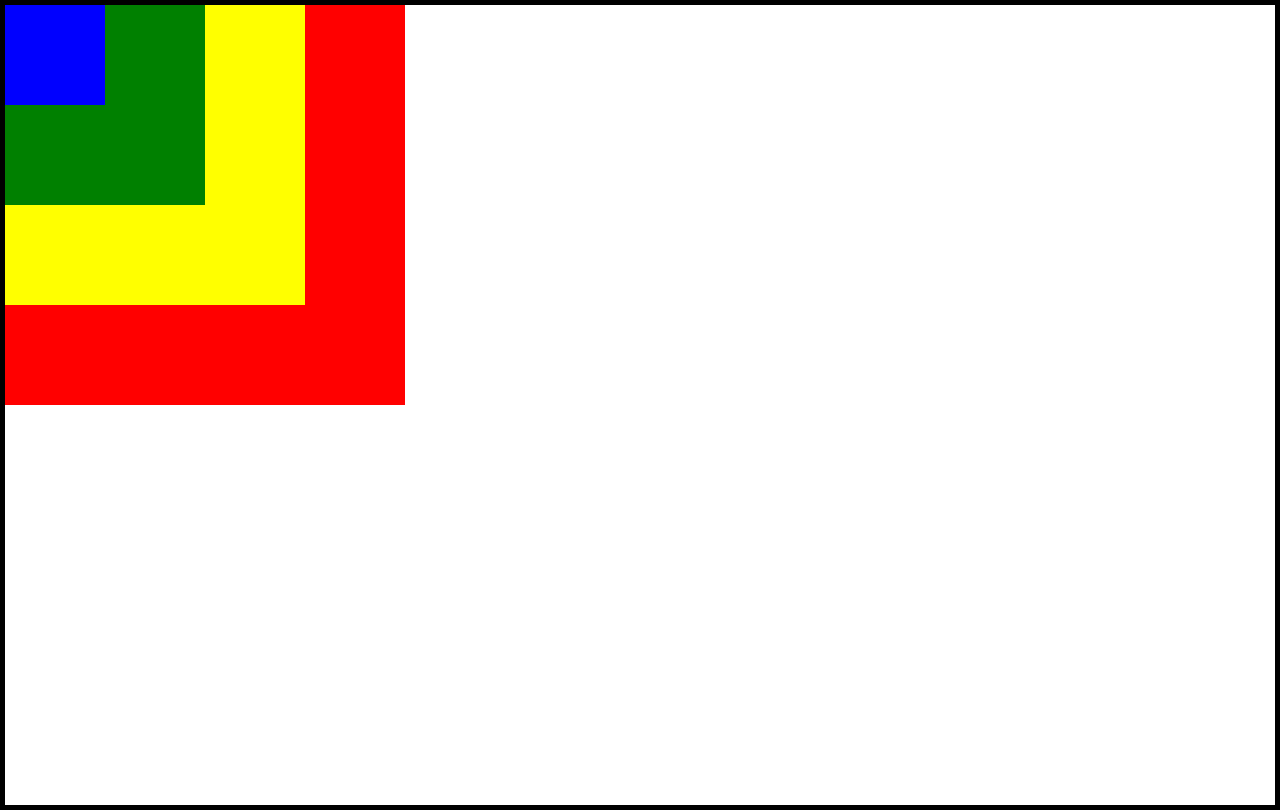
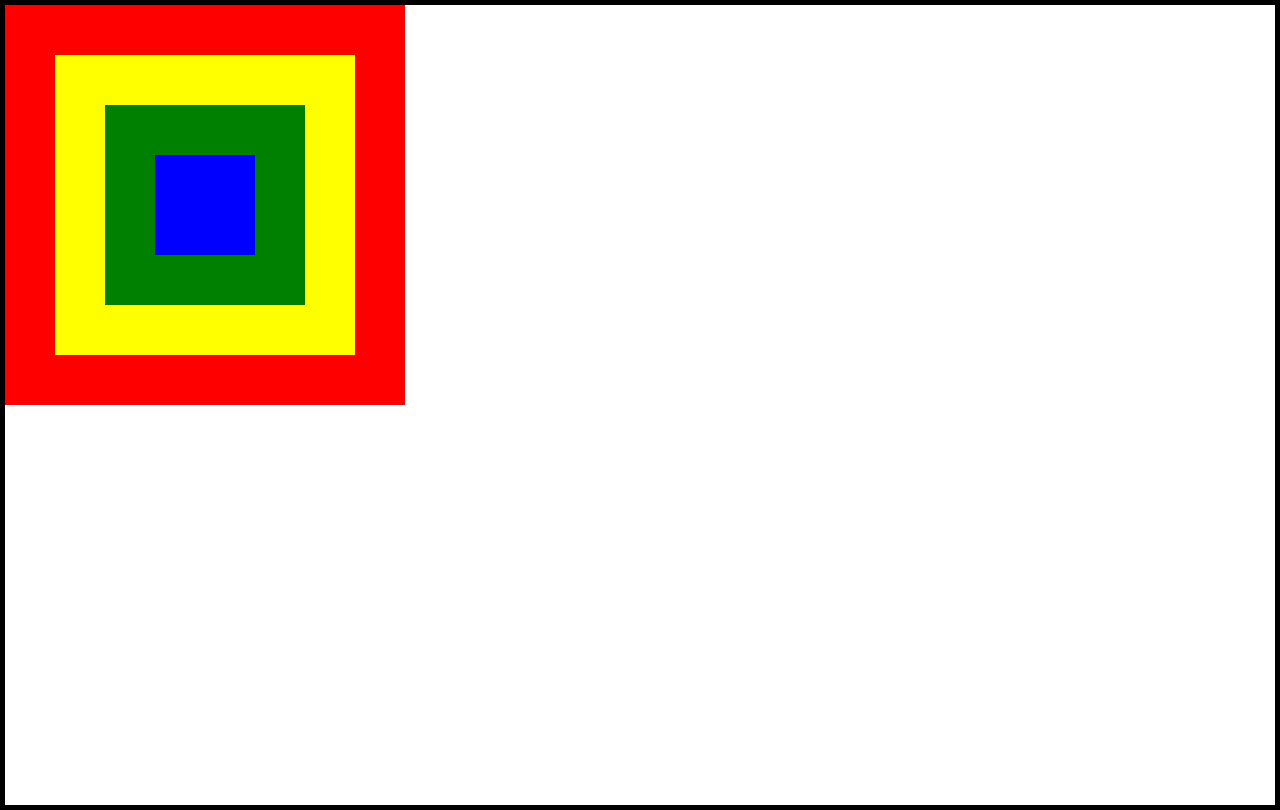
Before and after one commit to tdhood/css-mocks, a plain HTML site: page index.html in a window 1280 px wide. Drawn offline with Linux system fonts and the light colour scheme.

Commit message:
exercise one

```diff
--- a/style.css
+++ b/style.css
@@ -15,16 +15,25 @@ body {
   width: 300px;
   height: 300px;
   background-color: yellow;
+  left:50px;
+  top: 50px;
+  position: relative;
 }
 
 .three {
   width: 200px;
   height: 200px;
   background-color: green;
+  position: relative;
+  left: 50px;
+  top: 50px;
 }
 
 .four {
   width: 100px;
   height: 100px;
   background-color: blue;
+  position: relative;
+  left: 50px;
+  top: 50px;
 }
```
